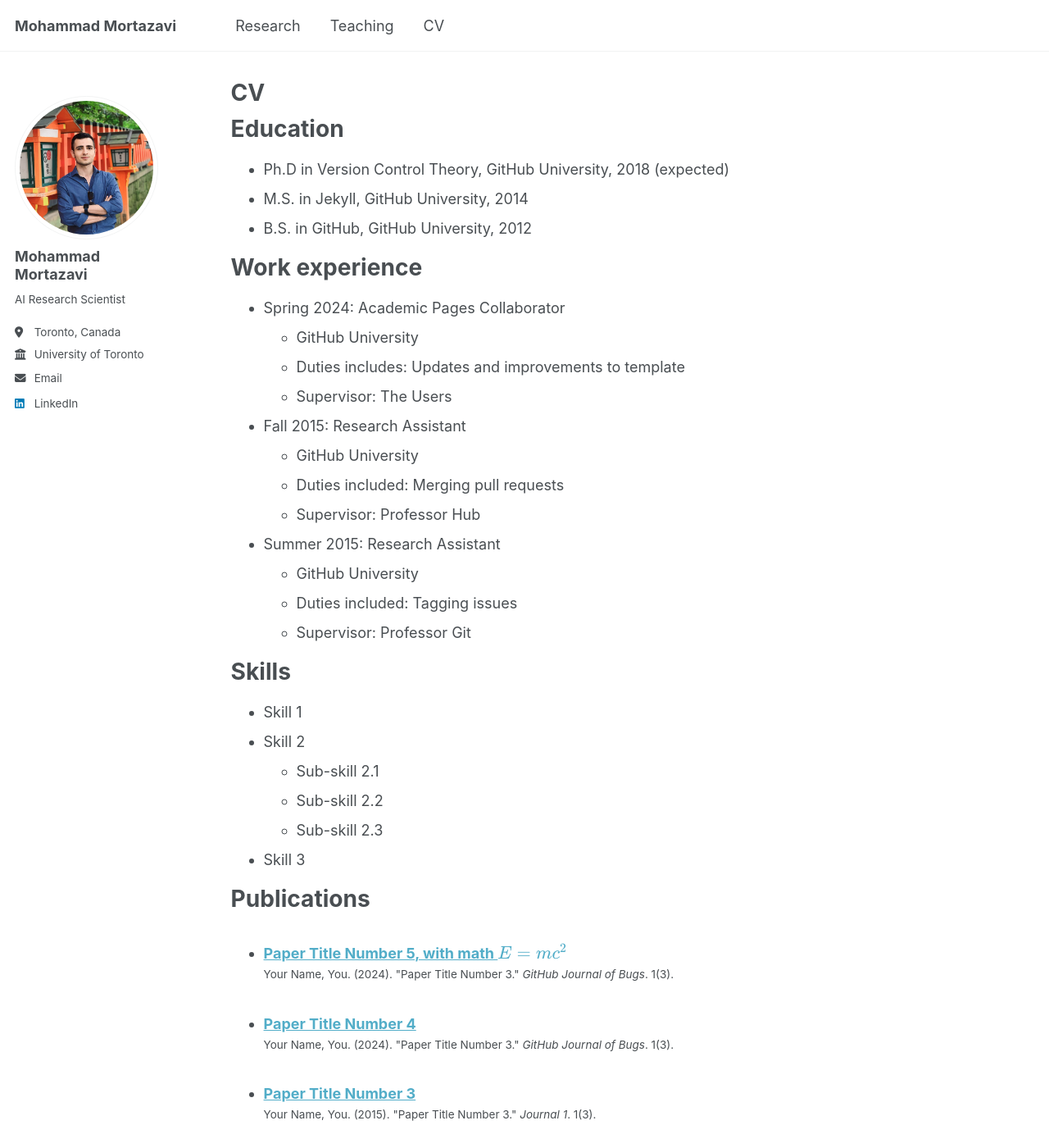
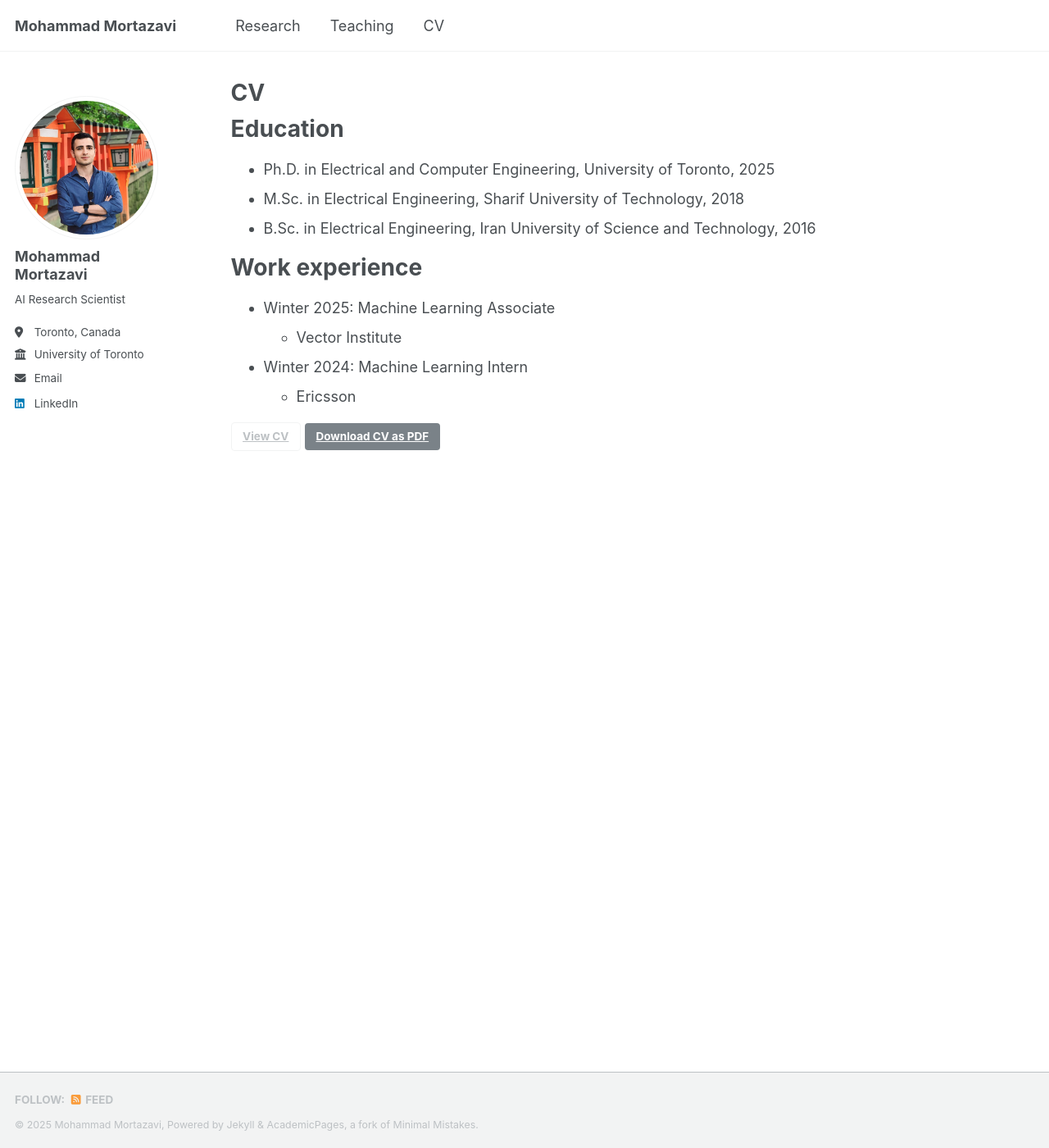
Before and after one commit to mortazawi/mortazawi.github.io, a Jekyll site: the page built from _pages/cv.md, in a window 1280 px wide and 1400 px high. Shown: the whole window at 82% size. Built offline with Jekyll 4.4.1, drawn with Linux system fonts in a browser that asks for light colours; a script that is not in the unit is left out; some of the changed text lies outside the part shown.

Commit message:
Update cv.md

```diff
--- a/_pages/cv.md
+++ b/_pages/cv.md
@@ -11,57 +11,17 @@ redirect_from:
 
 Education
 ======
-* Ph.D in Version Control Theory, GitHub University, 2018 (expected)
-* M.S. in Jekyll, GitHub University, 2014
-* B.S. in GitHub, GitHub University, 2012
+* Ph.D. in Electrical and Computer Engineering, University of Toronto, 2025
+* M.Sc. in Electrical Engineering, Sharif University of Technology, 2018
+* B.Sc. in Electrical Engineering, Iran University of Science and Technology, 2016
 
 Work experience
 ======
-* Spring 2024: Academic Pages Collaborator
-  * GitHub University
-  * Duties includes: Updates and improvements to template
-  * Supervisor: The Users
+* Winter 2025: Machine Learning Associate
+  * Vector Institute
 
-* Fall 2015: Research Assistant
-  * GitHub University
-  * Duties included: Merging pull requests
-  * Supervisor: Professor Hub
-
-* Summer 2015: Research Assistant
-  * GitHub University
-  * Duties included: Tagging issues
-  * Supervisor: Professor Git
-
-Skills
-======
-* Skill 1
-* Skill 2
-  * Sub-skill 2.1
-  * Sub-skill 2.2
-  * Sub-skill 2.3
-* Skill 3
-
-Publications
-======
-  <ul>{% for post in site.publications reversed %}
-    {% include archive-single-cv.html %}
-  {% endfor %}</ul>
-
-Talks
-======
-  <ul>{% for post in site.talks reversed %}
-    {% include archive-single-talk-cv.html  %}
-  {% endfor %}</ul>
-
-Teaching
-======
-  <ul>{% for post in site.teaching reversed %}
-    {% include archive-single-cv.html %}
-  {% endfor %}</ul>
-
-Service and leadership
-======
-* Currently signed in to 43 different slack teams
+* Winter 2024: Machine Learning Intern
+  * Ericsson
 
 
 <div class="cv-download-links">
```
